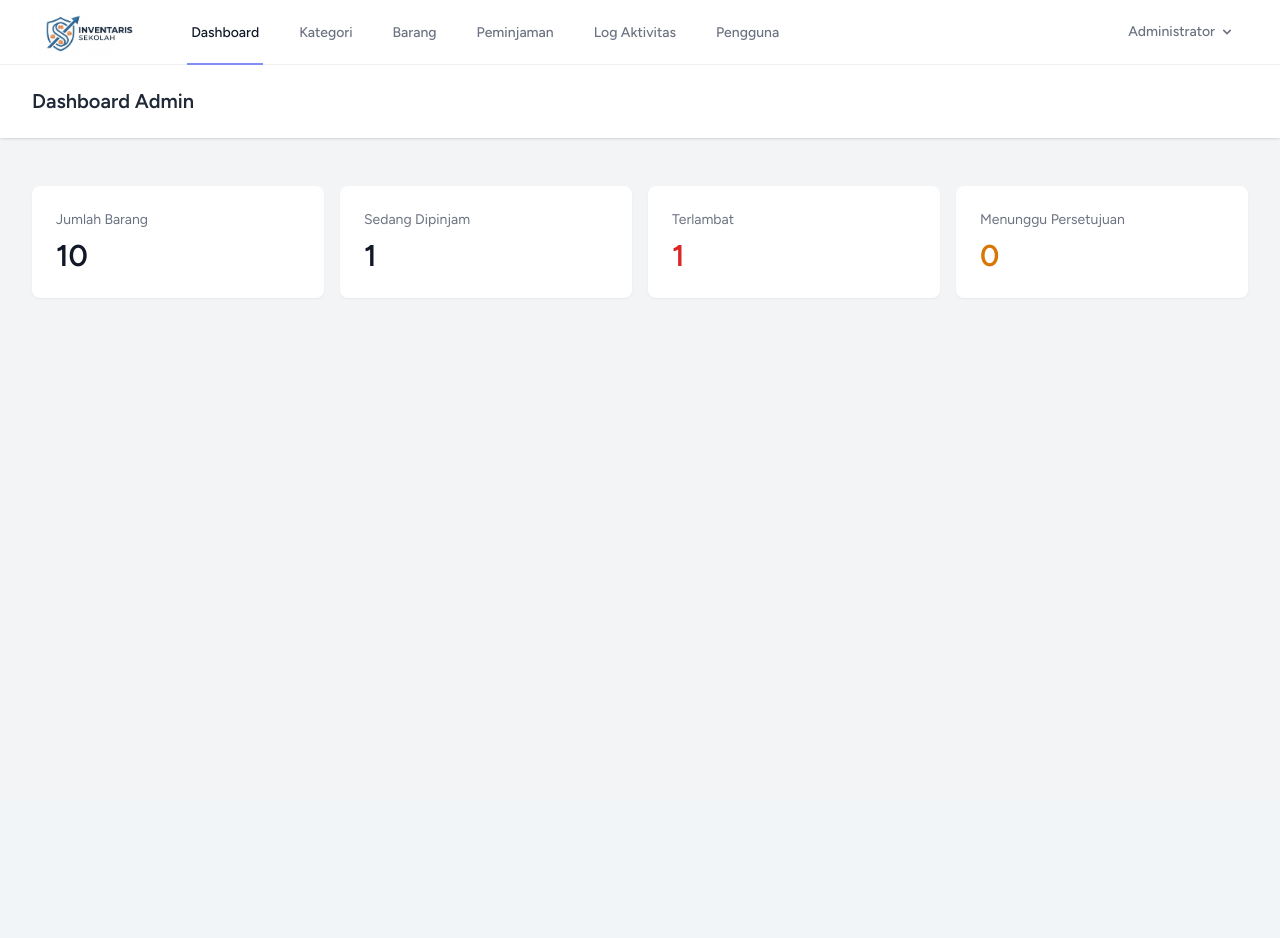
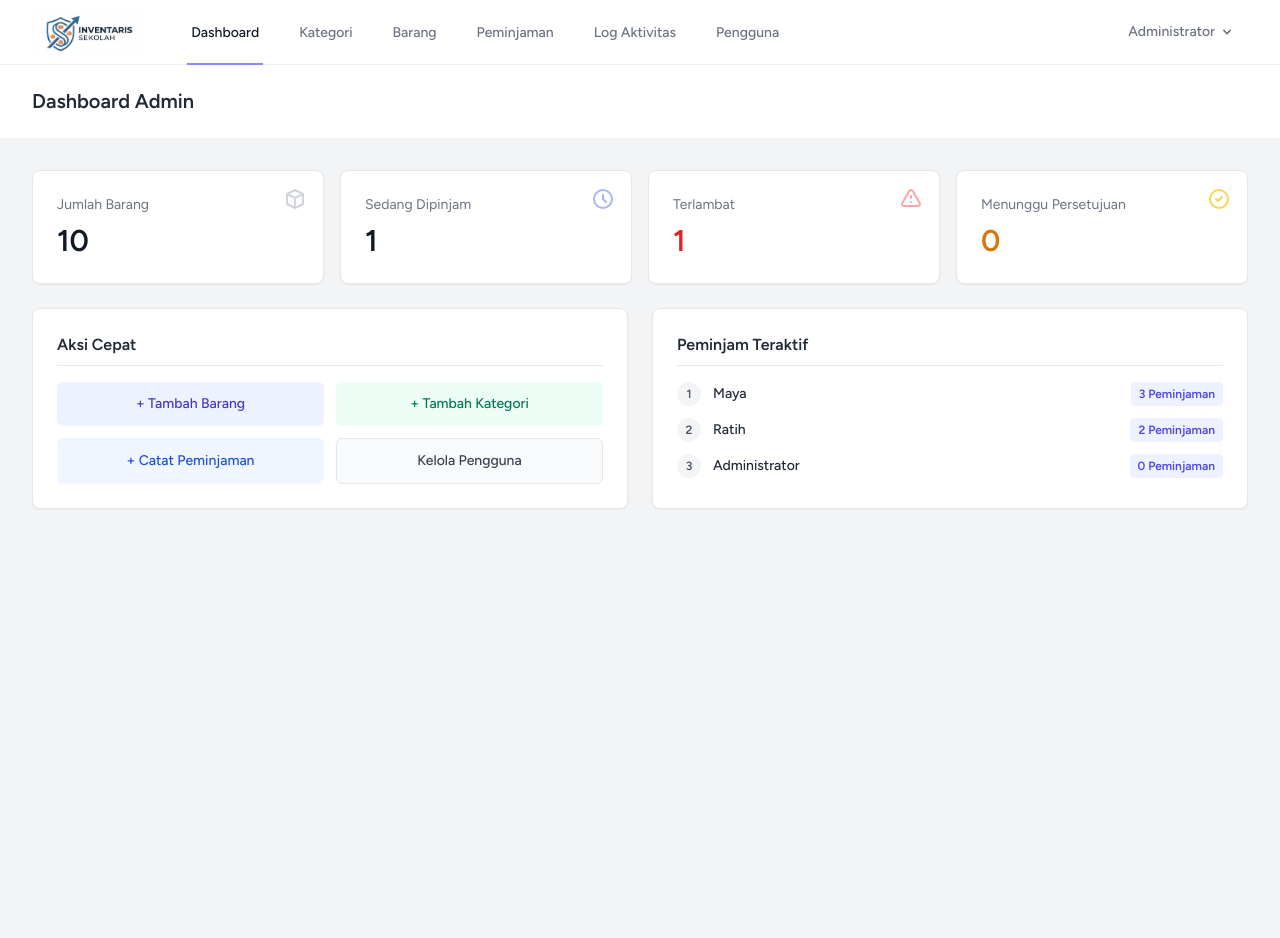
Before and after one commit to Asri1294/inventaris-sekolah, a Laravel app: page /dashboard in a window 1280 px wide. Before the commit the page ends 298 px from the top, so only its background shows below. Run offline with Laravel 12, Linux system fonts and the light colour scheme; a user stored in the database is signed in; data comes from the database, SQL or seed files in the repository; style sheets or scripts are compiled from the project's sources.

Commit message:
tambah peminjam teraktif dan aksi cepat di dashboard admin

```diff
--- a/app/Http/Controllers/DashboardController.php
+++ b/app/Http/Controllers/DashboardController.php
@@ -19,7 +19,13 @@ class DashboardController extends Controller
                 'pending' => Loan::where('status', 'diajukan')->count(),
             ];
 
-            return view('dashboard.admin', compact('stats'));
+            // Ambil 3 user dengan jumlah peminjaman terbanyak
+            $topUsers = \App\Models\User::withCount('loans')
+                ->orderByDesc('loans_count')
+                ->take(3)
+                ->get();
+
+            return view('dashboard.admin', compact('stats', 'topUsers'));
         }
 
         $userId = auth()->id();
--- a/resources/views/dashboard/admin.blade.php
+++ b/resources/views/dashboard/admin.blade.php
@@ -5,29 +5,88 @@
         </h2>
     </x-slot>
 
-    <div class="py-12">
-        <div class="max-w-7xl mx-auto sm:px-6 lg:px-8">
+    <!-- Tambahkan bg-gray-100 di div terluar agar kartu putih menonjol -->
+    <div class="py-8 bg-gray-100 min-h-screen">
+        <div class="max-w-7xl mx-auto sm:px-6 lg:px-8 space-y-6">
+
+            <!-- 4 Kartu Statistik -->
             <div class="grid grid-cols-1 gap-4 sm:grid-cols-2 lg:grid-cols-4">
-                <div class="bg-white shadow-sm sm:rounded-lg p-6">
+                <!-- Card 1: Jumlah Barang -->
+                <div class="bg-white shadow-sm border border-gray-200 rounded-lg p-6 relative">
+                    <div class="absolute top-4 right-4 text-gray-300">
+                        <svg class="w-6 h-6" fill="none" stroke="currentColor" viewBox="0 0 24 24"><path stroke-linecap="round" stroke-linejoin="round" stroke-width="2" d="M20 7l-8-4-8 4m16 0l-8 4m8-4v10l-8 4m0-10L4 7m8 4v10M4 7v10l8 4"></path></svg>
+                    </div>
                     <p class="text-sm text-gray-500">Jumlah Barang</p>
                     <p class="mt-2 text-3xl font-semibold text-gray-900">{{ number_format($stats['items'], 0, ',', '.') }}</p>
                 </div>
 
-                <div class="bg-white shadow-sm sm:rounded-lg p-6">
+                <!-- Card 2: Sedang Dipinjam -->
+                <div class="bg-white shadow-sm border border-gray-200 rounded-lg p-6 relative">
+                    <div class="absolute top-4 right-4 text-indigo-300">
+                        <svg class="w-6 h-6" fill="none" stroke="currentColor" viewBox="0 0 24 24"><path stroke-linecap="round" stroke-linejoin="round" stroke-width="2" d="M12 8v4l3 3m6-3a9 9 0 11-18 0 9 9 0 0118 0z"></path></svg>
+                    </div>
                     <p class="text-sm text-gray-500">Sedang Dipinjam</p>
                     <p class="mt-2 text-3xl font-semibold text-gray-900">{{ number_format($stats['borrowed'], 0, ',', '.') }}</p>
                 </div>
 
-                <div class="bg-white shadow-sm sm:rounded-lg p-6">
+                <!-- Card 3: Terlambat -->
+                <div class="bg-white shadow-sm border border-gray-200 rounded-lg p-6 relative">
+                    <div class="absolute top-4 right-4 text-red-300">
+                        <svg class="w-6 h-6" fill="none" stroke="currentColor" viewBox="0 0 24 24"><path stroke-linecap="round" stroke-linejoin="round" stroke-width="2" d="M12 9v2m0 4h.01m-6.938 4h13.856c1.54 0 2.502-1.667 1.732-3L13.732 4c-.77-1.333-2.694-1.333-3.464 0L3.34 16c-.77 1.333.192 3 1.732 3z"></path></svg>
+                    </div>
                     <p class="text-sm text-gray-500">Terlambat</p>
                     <p class="mt-2 text-3xl font-semibold text-red-600">{{ number_format($stats['overdue'], 0, ',', '.') }}</p>
                 </div>
 
-                <div class="bg-white shadow-sm sm:rounded-lg p-6">
+                <!-- Card 4: Menunggu Persetujuan -->
+                <div class="bg-white shadow-sm border border-gray-200 rounded-lg p-6 relative">
+                    <div class="absolute top-4 right-4 text-amber-300">
+                        <svg class="w-6 h-6" fill="none" stroke="currentColor" viewBox="0 0 24 24"><path stroke-linecap="round" stroke-linejoin="round" stroke-width="2" d="M9 12l2 2 4-4m6 2a9 9 0 11-18 0 9 9 0 0118 0z"></path></svg>
+                    </div>
                     <p class="text-sm text-gray-500">Menunggu Persetujuan</p>
                     <p class="mt-2 text-3xl font-semibold text-amber-600">{{ number_format($stats['pending'], 0, ',', '.') }}</p>
                 </div>
             </div>
+
+            <div class="grid grid-cols-1 lg:grid-cols-2 gap-6">
+                <!-- Bagian Aksi Cepat -->
+                <div class="bg-white shadow-sm border border-gray-200 rounded-lg p-6">
+                    <h3 class="font-semibold text-gray-800 mb-4 border-b pb-2">Aksi Cepat</h3>
+                    <div class="grid grid-cols-2 gap-3">
+                        <a href="{{ route('items.create') }}" class="flex items-center justify-center p-3 bg-indigo-50 text-indigo-700 rounded-md hover:bg-indigo-100 transition font-medium text-sm">
+                            + Tambah Barang
+                        </a>
+                        <a href="{{ route('categories.create') }}" class="flex items-center justify-center p-3 bg-emerald-50 text-emerald-700 rounded-md hover:bg-emerald-100 transition font-medium text-sm">
+                            + Tambah Kategori
+                        </a>
+                        <a href="{{ route('loans.create') }}" class="flex items-center justify-center p-3 bg-blue-50 text-blue-700 rounded-md hover:bg-blue-100 transition font-medium text-sm">
+                            + Catat Peminjaman
+                        </a>
+                        <a href="{{ route('users.index') }}" class="flex items-center justify-center p-3 bg-gray-50 text-gray-700 rounded-md hover:bg-gray-200 transition font-medium text-sm border border-gray-200">
+                            Kelola Pengguna
+                        </a>
+                    </div>
+                </div>
+
+                <!-- Bagian Peminjam Teraktif (Butuh data dari Controller) -->
+                <div class="bg-white shadow-sm border border-gray-200 rounded-lg p-6">
+                    <h3 class="font-semibold text-gray-800 mb-4 border-b pb-2">Peminjam Teraktif</h3>
+                    <div class="space-y-3">
+                        @forelse ($topUsers as $index => $topUser)
+                            <div class="flex items-center justify-between">
+                                <div class="flex items-center gap-3">
+                                    <span class="flex items-center justify-center w-6 h-6 rounded-full bg-gray-100 text-xs font-bold text-gray-600">{{ $index + 1 }}</span>
+                                    <span class="text-sm font-medium text-gray-800">{{ $topUser->name }}</span>
+                                </div>
+                                <span class="text-xs font-semibold text-indigo-600 bg-indigo-50 px-2 py-1 rounded">{{ $topUser->loans_count }} Peminjaman</span>
+                            </div>
+                        @empty
+                            <p class="text-sm text-gray-500 text-center">Belum ada data.</p>
+                        @endforelse
+                    </div>
+                </div>
+            </div>
+
         </div>
     </div>
 </x-app-layout>
```
